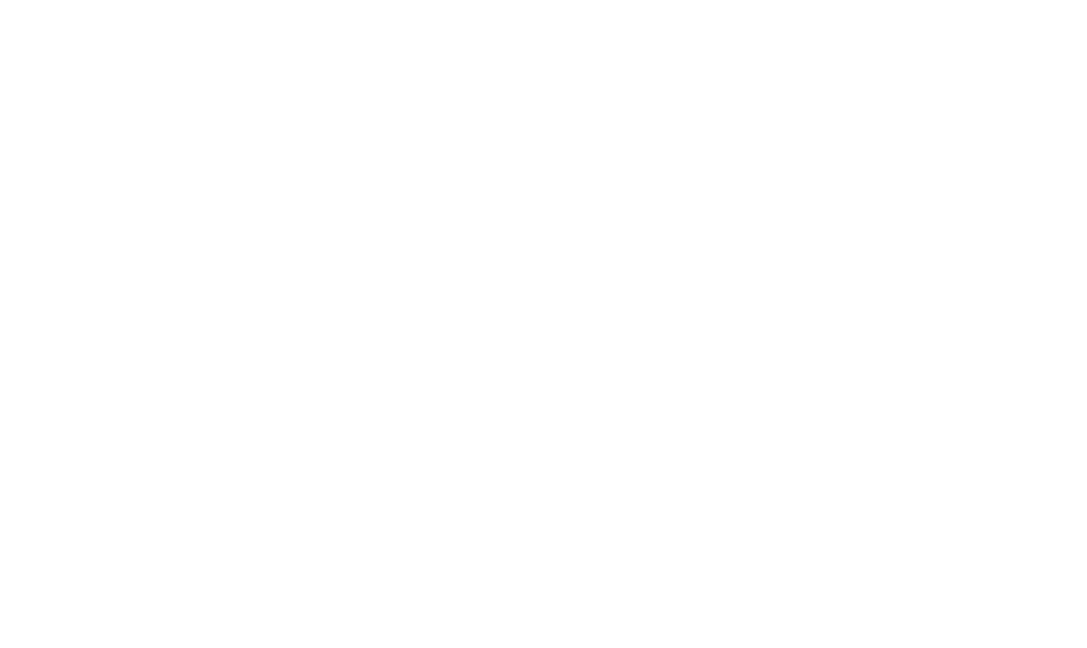
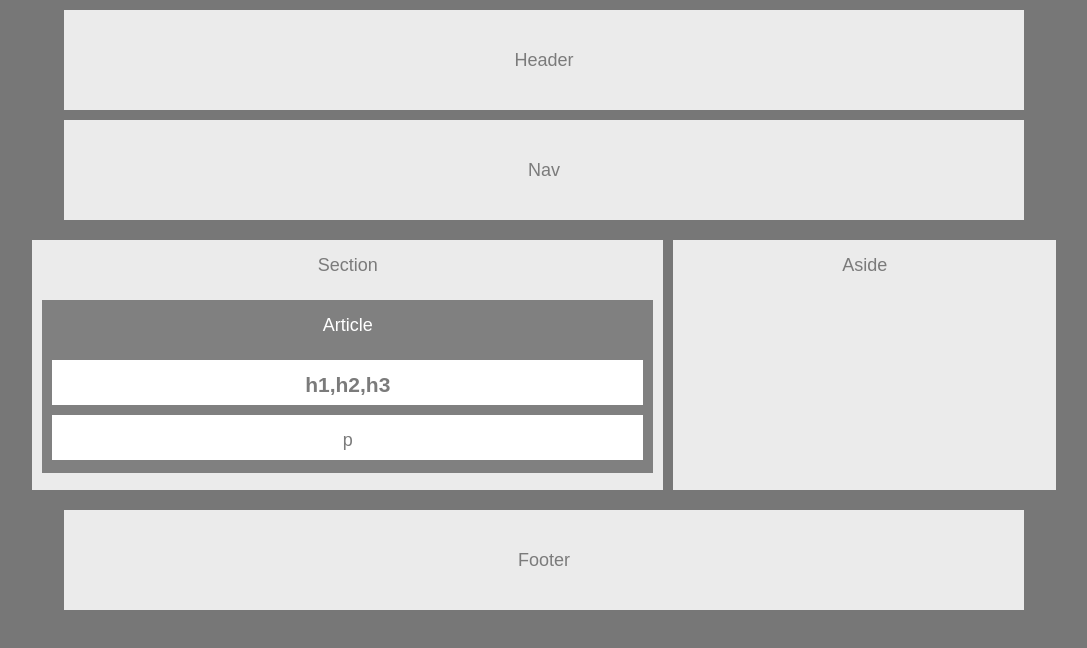
Before and after one commit to blambillotte/HW-Wireframe, a plain HTML site: page index.html in a window 1280 px wide. Shown: the whole page, without its empty margins (96-1183 px from the left). Drawn offline with Linux system fonts and the light colour scheme.

Commit message:
First pass

```diff
--- a/index.html
+++ b/index.html
@@ -4,9 +4,26 @@
   <meta charset="UTF-8">
   <meta name="viewport" content="width=device-width, initial-scale=1.0">
   <meta http-equiv="X-UA-Compatible" content="ie=edge">
-  <title>Document</title>
+  <link rel="stylesheet" href="style.css">
+  <title>Wireframe</title>
 </head>
 <body>
+  <div class="header block"><p>Header</p></div>
+  <div class="nav block"><p>Nav</p></div>
+  <div class="content clearfix">
+    <div class="section"><p>Section</p>
+      <div class="article"> <p>Article</p>
+        <div class="inside"><h1>h1,h2,h3</h1></div>
+        <div class="inside"><p>p</p></div>
+      </div>
+    </div>
+    <div class="aside"><p>Aside</p> </div>
+  </div>
+
+
+  <div class="footer block"><p>Footer</p></div>
+
+
 
 </body>
 </html>
--- a/style.css
+++ b/style.css
@@ -0,0 +1,85 @@
+
+* {
+  margin: 0;
+  padding: 0;
+}
+
+body {
+  background: #777;
+  font-family: 'Arial', 'Helvetica Neue', Helvetica, sans-serif;
+  font-size: 18px;
+  text-align: center;
+  line-height: 50px;
+  color: #7b7b7b;
+}
+
+h1 {
+  font-size: 21px;
+}
+
+.block {
+  width: 80vw;
+  max-width: 960px;
+  background-color: #ebebeb;
+  height: 100px;
+  margin: 10px auto 10px auto;
+}
+
+.block>p {
+  line-height: 100px;
+}
+
+.clearfix:after {
+  content: "";
+  display: table;
+  clear: both;
+}
+
+.content {
+  width: 80vw;
+  max-width: 100%;
+  height: 250px;
+  margin: 10px auto 10px auto;
+  display: flex;
+  padding-bottom: 20px;
+}
+
+.section {
+  height: 100%;
+  background-color: #ebebeb;
+  margin-top: 10px;
+  margin-bottom: 10px;
+  float: left;
+  margin-right: 10px;
+  flex-grow: 3;
+
+}
+
+.article {
+  background-color: grey;
+  margin: 10px;
+  height: 69%;
+}
+
+.article>p {
+  color: white;
+}
+
+.inside  {
+  margin: 10px;
+  background-color: white;
+  height: 26%;
+}
+
+.aside {
+  height: 100%;
+  background-color: #ebebeb;
+  margin-top: 10px;
+  margin-bottom: 10px;
+  float: right;
+  flex-grow: 2;
+}
+
+.footer {
+
+}
```
Also changed, not shown: 1 other file.
